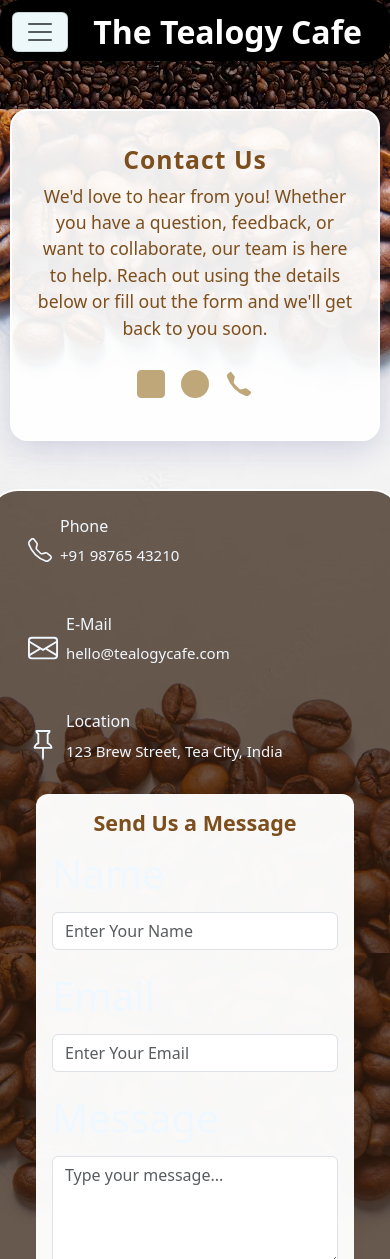
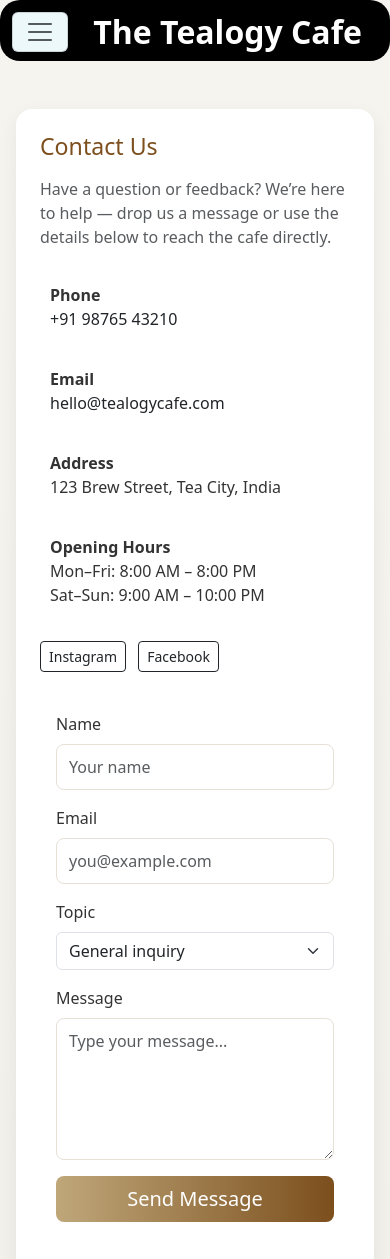
Before and after one commit to vedntv/The-tealogy-cafe, a PHP site: page /contact.html in a window 390 px wide. Shown: the top 1259 px of the page. Run offline with PHP 8.4, Linux system fonts and the light colour scheme.

Commit message:
feat(contact): modern, responsive Contact Us page and styles

```diff
--- a/contact.css
+++ b/contact.css
@@ -1,62 +1,38 @@
-body{
-    background: url(images/sf.jpg);
-    background-color: rgba(0, 0, 0, 0.226);
-    background-blend-mode: darken;
+/* Clean, modern styles for Contact page */
+body {
+    background: linear-gradient(180deg, #f6f4ef 0%, #f1efe9 100%);
+    color: #333;
+    font-family: system-ui, -apple-system, "Segoe UI", Roboto, "Helvetica Neue", Arial;
 }
 
-.col-md-8, .row{
-    color: aliceblue;
-    font-size: 40px;
-
+.bg-light {
+    background: #fff !important;
 }
 
-.row{
-    background-color:rgba(46, 25, 11, 0.7);
-    padding: 10px;
-    border-radius: 30px;
-    border: 2px solid white;
-
+.text-primary {
+    color: #7c4f1d !important;
 }
 
-p{
-    font-size: 20px;
+/* Form styles */
+form .form-control {
+    border-radius: 8px;
+    border: 1px solid #e6e0d6;
+    padding: 10px 12px;
 }
 
-input, textarea{
-    font-size: 20px;
-    border: 2px solid black;
-    border-radius: 8px;
-
+form .btn-primary {
+    background: linear-gradient(90deg,#bfa77a,#7c4f1d);
+    border: none;
 }
 
-input:focus:valid{
-    background-color: rgb(183, 248, 118);
+/* Map ratio handled by Bootstrap .ratio */
+.ratio iframe {
+    border-radius: 8px;
 }
 
-input:focus:invalid{
-    background-color:rgb(247, 129, 129);
+/* Small helpers */
+.shadow-sm { box-shadow: 0 6px 18px rgba(22,17,12,0.06) !important; }
+
+@media (max-width: 767px) {
+    main.container { padding-left: 16px; padding-right: 16px; }
 }
-.mb-2_w-100,.mb-3_w-100,.mb-1_w-100{
-margin-left: 250px;
-
-
-
-}
-.btn_btn-primary_w-100{
-    margin-left: 330px;
-    width: 100px;
-    border-radius: 15px;
-    height: 50px;
-    font-size: 20px;
-}
-.text{
-    font-size: 20px;
-
-
-}
-.btn_btn-primary_w-100:hover{
-    background-color: rgb(99, 75, 43);
-}
-label{
-    margin-top: -50px;
-}
--- a/contact.html
+++ b/contact.html
@@ -30,7 +30,7 @@
   </head>
 
   <body>
-    <nav class="navbar navbar-light navbar-expand-md navbar-fixed-top navigation-clean-button">
+    <nav class="navbar navbar-light navbar-expand-md navigation-clean-button">
       <div class="container">
           <button class="navbar-toggler" data-bs-toggle="collapse" data-bs-target="#mynav"><span
                   class="visually-hidden">.</span><span class="navbar-toggler-icon"></span></button>
@@ -71,140 +71,106 @@
           </div>
       </div>
   </nav>
-    <section>
-      <section class="container-fluid" style="background: url('images/coffee-beans-top-view-white-background-space-text_176474-5028.avif') no-repeat center center fixed; background-size: cover; padding: 0;">
-        <div class="row mb-5 my-5" style="background: rgba(255,255,255,0.92); border-radius: 18px; box-shadow: 0 8px 32px 0 rgba(31,38,135,0.17); margin: 40px 10px 0 10px;">
-          <div class="col-md-8 col-xl-6 text-center mx-auto py-4">
-            <h2 style="color:#7c4f1d; font-weight:bold; letter-spacing:1px;">Contact Us</h2>
-            <p style="color:#7c4f1d; font-size:1.1rem;">We'd love to hear from you! Whether you have a question, feedback, or want to collaborate, our team is here to help. Reach out using the details below or fill out the form and we'll get back to you soon.</p>
-            <div class="d-flex justify-content-center gap-3 mt-3">
-              <a href="https://www.instagram.com/" target="_blank" style="color:#bfa77a;font-size:2rem;"><svg xmlns="http://www.w3.org/2000/svg" width="28" height="28" fill="currentColor" viewBox="0 0 16 16"><path d="M8 3a5 5 0 1 0 0 10A5 5 0 0 0 8 3zm0 8.5A3.5 3.5 0 1 1 8 4.5a3.5 3.5 0 0 1 0 7z"/><path d="M13.5 1h-11A1.5 1.5 0 0 0 1 2.5v11A1.5 1.5 0 0 0 2.5 15h11a1.5 1.5 0 0 0 1.5-1.5v-11A1.5 1.5 0 0 0 13.5 1zm-11-1A2.5 2.5 0 0 0 0 2.5v11A2.5 2.5 0 0 0 2.5 16h11a2.5 2.5 0 0 0 2.5-2.5v-11A2.5 2.5 0 0 0 13.5 0h-11z"/></svg></a>
-              <a href="https://www.facebook.com/" target="_blank" style="color:#bfa77a;font-size:2rem;"><svg xmlns="http://www.w3.org/2000/svg" width="28" height="28" fill="currentColor" viewBox="0 0 16 16"><path d="M8 0a8 8 0 1 0 0 16A8 8 0 0 0 8 0zm3.5 8c0-1.933-1.567-3.5-3.5-3.5S4.5 6.067 4.5 8c0 1.933 1.567 3.5 3.5 3.5S11.5 9.933 11.5 8z"/></svg></a>
-              <a href="tel:+91XXXXXXXXXX" style="color:#bfa77a;font-size:2rem;"><svg xmlns="http://www.w3.org/2000/svg" width="28" height="28" fill="currentColor" viewBox="0 0 16 16"><path d="M3.654 1.328a.678.678 0 0 0-1.015-.063L1.605 2.3c-.483.484-.661 1.169-.45 1.77a17.568 17.568 0 0 0 4.168 6.608 17.569 17.569 0 0 0 6.608 4.168c.601.211 1.286.033 1.77-.45l1.034-1.034a.678.678 0 0 0-.063-1.015l-2.307-1.794a.678.678 0 0 0-.58-.122l-2.19.547a1.745 1.745 0 0 1-1.657-.459L5.482 8.062a1.745 1.745 0 0 1-.46-1.657l.548-2.19a.678.678 0 0 0-.122-.58L3.654 1.328z"/></svg></a>
-            </div>
-          </div>
-        </div>
+    <main class="container py-5">
+      <div class="row justify-content-center">
+        <div class="col-12 col-md-10">
+          <div class="bg-light rounded-4 shadow-sm p-4 p-md-5">
+            <div class="row gy-4">
+              <div class="col-lg-6">
+                <h1 class="h3 text-primary mb-3">Contact Us</h1>
+                <p class="text-muted">Have a question or feedback? We’re here to help — drop us a message or use the details below to reach the cafe directly.</p>
 
-     <div class="row d-flex justify-content-center">
-          <div class="col-md-6 col-lg-4 col-xl-4">
-            <div
-              class="d-flex flex-column justify-content-center align-items-start h-100"
-            >
-              <div class="d-flex align-items-center p-3">
-                <div
-                  class="bs-icon-md bs-icon-rounded bs-icon-primary d-flex flex-shrink-0 justify-content-center align-items-center d-inline-block bs-icon"
-                >
-                  <svg
-                    class="bi bi-telephone"
-                    xmlns="http://www.w3.org/2000/svg"
-                    width="1em"
-                    height="1em"
-                    fill="currentColor"
-                    viewBox="0 0 16 16"
-                    style="font-size: 24px"
-                  >
-                    <path
-                      d="M3.654 1.328a.678.678 0 0 0-1.015-.063L1.605 2.3c-.483.484-.661 1.169-.45 1.77a17.568 17.568 0 0 0 4.168 6.608 17.569 17.569 0 0 0 6.608 4.168c.601.211 1.286.033 1.77-.45l1.034-1.034a.678.678 0 0 0-.063-1.015l-2.307-1.794a.678.678 0 0 0-.58-.122l-2.19.547a1.745 1.745 0 0 1-1.657-.459L5.482 8.062a1.745 1.745 0 0 1-.46-1.657l.548-2.19a.678.678 0 0 0-.122-.58L3.654 1.328zM1.884.511a1.745 1.745 0 0 1 2.612.163L6.29 2.98c.329.423.445.974.315 1.494l-.547 2.19a.678.678 0 0 0 .178.643l2.457 2.457a.678.678 0 0 0 .644.178l2.189-.547a1.745 1.745 0 0 1 1.494.315l2.306 1.794c.829.645.905 1.87.163 2.611l-1.034 1.034c-.74.74-1.846 1.065-2.877.702a18.634 18.634 0 0 1-7.01-4.42 18.634 18.634 0 0 1-4.42-7.009c-.362-1.03-.037-2.137.703-2.877L1.885.511z"
-                    ></path>
-                  </svg>
-                </div>
-                <div class="px-2">
-                  <h6>Phone</h6>
-                  <p style="font-size: 15px">+91 98765 43210</p>
+                <ul class="list-unstyled mt-4">
+                  <li class="mb-3">
+                    <strong>Phone</strong><br>
+                    <a href="tel:+919876543210" class="text-decoration-none text-dark">+91 98765 43210</a>
+                  </li>
+                  <li class="mb-3">
+                    <strong>Email</strong><br>
+                    <a href="mailto:hello@tealogycafe.com" class="text-decoration-none text-dark">hello@tealogycafe.com</a>
+                  </li>
+                  <li class="mb-3">
+                    <strong>Address</strong><br>
+                    123 Brew Street, Tea City, India
+                  </li>
+                  <li>
+                    <strong>Opening Hours</strong><br>
+                    Mon–Fri: 8:00 AM – 8:00 PM<br>
+                    Sat–Sun: 9:00 AM – 10:00 PM
+                  </li>
+                </ul>
 
-
+                <div class="mt-4">
+                  <a href="https://www.instagram.com/" target="_blank" class="btn btn-outline-dark btn-sm me-2">Instagram</a>
+                  <a href="https://www.facebook.com/" target="_blank" class="btn btn-outline-dark btn-sm">Facebook</a>
                 </div>
               </div>
-              <div class="d-flex align-items-center p-3">
-                <div
-                  class="bs-icon-md bs-icon-rounded bs-icon-primary d-flex flex-shrink-0 justify-content-center align-items-center d-inline-block bs-icon"
-                  style="width: 30px"
-                >
-                  <svg
-                    class="bi bi-envelope"
-                    xmlns="http://www.w3.org/2000/svg"
-                    width="1em"
-                    height="1em"
-                    fill="currentColor"
-                    viewBox="0 0 16 16"
-                  >
-                    <path
-                      fill-rule="evenodd"
-                      d="M0 4a2 2 0 0 1 2-2h12a2 2 0 0 1 2 2v8a2 2 0 0 1-2 2H2a2 2 0 0 1-2-2V4Zm2-1a1 1 0 0 0-1 1v.217l7 4.2 7-4.2V4a1 1 0 0 0-1-1H2Zm13 2.383-4.708 2.825L15 11.105V5.383Zm-.034 6.876-5.64-3.471L8 9.583l-1.326-.795-5.64 3.47A1 1 0 0 0 2 13h12a1 1 0 0 0 .966-.741ZM1 11.105l4.708-2.897L1 5.383v5.722Z"
-                    ></path>
-                  </svg>
-                </div>
-                <div class="px-2">
-                  <h6>E-Mail</h6>
-                  <p style="font-size: 15px">hello@tealogycafe.com</p>
-                </div>
+
+              <div class="col-lg-6">
+                <form id="contactForm" class="bg-white rounded-3 p-3 p-md-4" novalidate>
+                  <div class="mb-3">
+                    <label for="name" class="form-label">Name</label>
+                    <input type="text" id="name" name="name" class="form-control" placeholder="Your name" required>
+                  </div>
+                  <div class="mb-3">
+                    <label for="email" class="form-label">Email</label>
+                    <input type="email" id="email" name="email" class="form-control" placeholder="you@example.com" required>
+                  </div>
+                  <div class="mb-3">
+                    <label for="topic" class="form-label">Topic</label>
+                    <select id="topic" name="topic" class="form-select">
+                      <option>General inquiry</option>
+                      <option>Feedback</option>
+                      <option>Collaboration</option>
+                      <option>Event booking</option>
+                    </select>
+                  </div>
+                  <div class="mb-3">
+                    <label for="message" class="form-label">Message</label>
+                    <textarea id="message" name="message" rows="5" class="form-control" placeholder="Type your message..." required></textarea>
+                  </div>
+                  <div class="d-grid">
+                    <button type="submit" class="btn btn-primary btn-lg" style="background:linear-gradient(90deg,#bfa77a,#7c4f1d); border: none;">Send Message</button>
+                  </div>
+                  <div id="formAlert" class="mt-3" style="display:none;"></div>
+                </form>
               </div>
-              <div class="d-flex align-items-center p-3">
-                <div
-                  class="bs-icon-md bs-icon-rounded bs-icon-primary d-flex flex-shrink-0 justify-content-center align-items-center d-inline-block bs-icon"
-                  style="width: 30px"
-                >
-                  <svg
-                    class="bi bi-pin"
-                    xmlns="http://www.w3.org/2000/svg"
-                    width="1em"
-                    height="1em"
-                    fill="currentColor"
-                    viewBox="0 0 16 16"
-                  >
-                    <path
-                      d="M4.146.146A.5.5 0 0 1 4.5 0h7a.5.5 0 0 1 .5.5c0 .68-.342 1.174-.646 1.479-.126.125-.25.224-.354.298v4.431l.078.048c.203.127.476.314.751.555C12.36 7.775 13 8.527 13 9.5a.5.5 0 0 1-.5.5h-4v4.5c0 .276-.224 1.5-.5 1.5s-.5-1.224-.5-1.5V10h-4a.5.5 0 0 1-.5-.5c0-.973.64-1.725 1.17-2.189A5.921 5.921 0 0 1 5 6.708V2.277a2.77 2.77 0 0 1-.354-.298C4.342 1.674 4 1.179 4 .5a.5.5 0 0 1 .146-.354zm1.58 1.408-.002-.001.002.001zm-.002-.001.002.001A.5.5 0 0 1 6 2v5a.5.5 0 0 1-.276.447h-.002l-.012.007-.054.03a4.922 4.922 0 0 0-.827.58c-.318.278-.585.596-.725.936h7.792c-.14-.34-.407-.658-.725-.936a4.915 4.915 0 0 0-.881-.61l-.012-.006h-.002A.5.5 0 0 1 10 7V2a.5.5 0 0 1 .295-.458 1.775 1.775 0 0 0 .351-.271c.08-.08.155-.17.214-.271H5.14c.06.1.133.191.214.271a1.78 1.78 0 0 0 .37.282z"
-                    ></path>
-                  </svg>
-                </div>
-                <div class="px-2">
-                  <h6>Location</h6>
-                  <p style="font-size: 15px">123 Brew Street, Tea City, India</p>
+            </div>
+
+            <div class="row mt-4">
+              <div class="col-12">
+                <div class="ratio ratio-16x9 rounded">
+                  <iframe src="https://www.google.com/maps?q=Tea+City+India&output=embed" style="border:0;" allowfullscreen loading="lazy"></iframe>
                 </div>
               </div>
             </div>
           </div>
+        </div>
+      </div>
+    </main>
 
-          <div class="col-md-6 col-lg-5 col-xl-4">
-            <div class="px-4">
-              <form action="" class="p-3 p-xl-4" style="background:rgba(255,255,255,0.97);border-radius:12px;box-shadow:0 2px 8px rgba(124,79,29,0.08);">
-                <h4 style="color:#7c4f1d;text-align:center;font-weight:bold;">Send Us a Message</h4>
-                <div class="mb-3">
-                  <label class="form-label" for="name">Name</label>
-                  <input type="text" class="form-control" name="name" id="name" placeholder="Enter Your Name" required>
-                </div>
-                <div class="mb-3">
-                  <label class="form-label" for="mail">Email</label>
-                  <input type="email" class="form-control" name="mail" id="mail" placeholder="Enter Your Email" required>
-                </div>
-                <div class="mb-3">
-                  <label class="form-label" for="Message">Message</label>
-                  <textarea class="form-control" name="Message" id="Message" rows="4" placeholder="Type your message..." required></textarea>
-                </div>
-                <div class="mb-3">
-                  <label class="form-label" for="topic">Topic</label>
-                  <select class="form-select" id="topic" name="topic" required>
-                    <option value="">Select a topic</option>
-                    <option value="General Inquiry">General Inquiry</option>
-                    <option value="Feedback">Feedback</option>
-                    <option value="Collaboration">Collaboration</option>
-                    <option value="Event Booking">Event Booking</option>
-                  </select>
-                </div>
-                <div class="d-grid">
-                  <button type="submit" class="btn btn-primary" style="background:linear-gradient(90deg,#bfa77a,#7c4f1d);border:none;">Send Message</button>
-                </div>
-              </form>
-              <div class="mt-4 text-center" style="color:#7c4f1d;">
-                <h5>Opening Hours</h5>
-                <p>Monday - Friday: 8:00 AM - 8:00 PM<br>Saturday - Sunday: 9:00 AM - 10:00 PM</p>
-                <h5>Follow Us</h5>
-                <a href="https://www.instagram.com/" target="_blank" style="color:#bfa77a;font-size:1.7rem;margin:0 8px;"><svg xmlns="http://www.w3.org/2000/svg" width="22" height="22" fill="currentColor" viewBox="0 0 16 16"><path d="M8 3a5 5 0 1 0 0 10A5 5 0 0 0 8 3zm0 8.5A3.5 3.5 0 1 1 8 4.5a3.5 3.5 0 0 1 0 7z"/><path d="M13.5 1h-11A1.5 1.5 0 0 0 1 2.5v11A1.5 1.5 0 0 0 2.5 15h11a1.5 1.5 0 0 0 1.5-1.5v-11A1.5 1.5 0 0 0 13.5 1zm-11-1A2.5 2.5 0 0 0 0 2.5v11A2.5 2.5 0 0 0 2.5 16h11a2.5 2.5 0 0 0 2.5-2.5v-11A2.5 2.5 0 0 0 13.5 0h-11z"/></svg></a>
-                <a href="https://www.facebook.com/" target="_blank" style="color:#bfa77a;font-size:1.7rem;margin:0 8px;"><svg xmlns="http://www.w3.org/2000/svg" width="22" height="22" fill="currentColor" viewBox="0 0 16 16"><path d="M8 0a8 8 0 1 0 0 16A8 8 0 0 0 8 0zm3.5 8c0-1.933-1.567-3.5-3.5-3.5S4.5 6.067 4.5 8c0 1.933 1.567 3.5 3.5 3.5S11.5 9.933 11.5 8z"/></svg></a>
-              </div>
-            </div>
-          </div>
-
+    <script>
+      // Simple client-side form handler (replace with server-side endpoint)
+      document.getElementById('contactForm').addEventListener('submit', function(e){
+        e.preventDefault();
+        // basic validation
+        var name = document.getElementById('name').value.trim();
+        var email = document.getElementById('email').value.trim();
+        var msg = document.getElementById('message').value.trim();
+        var alertBox = document.getElementById('formAlert');
+        if(!name || !email || !msg){
+          alertBox.style.display = 'block';
+          alertBox.className = 'alert alert-danger';
+          alertBox.textContent = 'Please fill in all required fields.';
+          return;
+        }
+        // show success (in real app, post to backend)
+        alertBox.style.display = 'block';
+        alertBox.className = 'alert alert-success';
+        alertBox.textContent = 'Thanks — your message was sent. We will get back to you shortly.';
+        this.reset();
+      });
+    </script>
 
   </body>
 </html>
```
